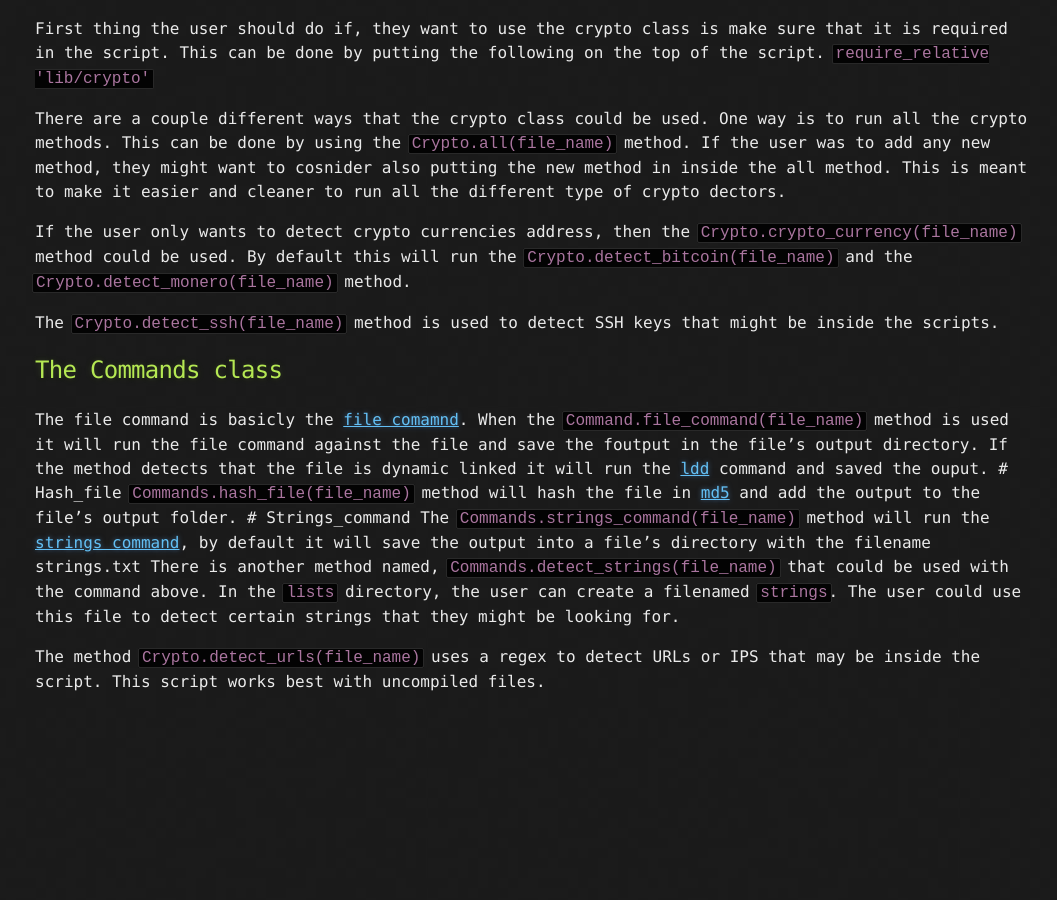
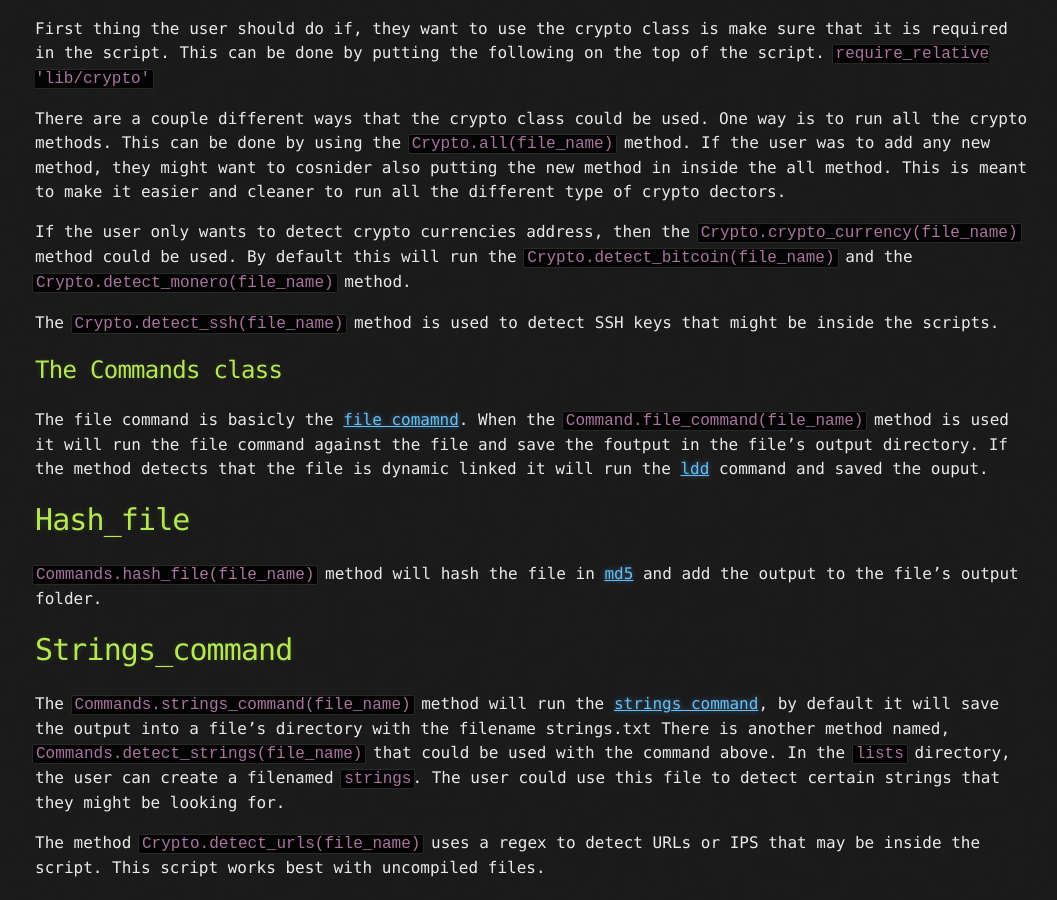
Before and after one commit to Michael-Meade/MinerFind, a Jekyll site: the page built from Projects/The-Looker.md, in a window 1280 px wide and 900 px high, scrolled down 657 px. Shown: the whole window, without its empty margins (105-1162 px from the left). Built offline with Jekyll 4.4.1, drawn with Linux system fonts in a browser that asks for light colours; our own code applies the rules of GitHub Pages for plain Markdown files; the repository's description, which GitHub fills in, is left out; before the commit the page ends 1371 px from its top, so only the background shows below that.

````diff
--- a/Projects/The-Looker.md
+++ b/Projects/The-Looker.md
@@ -32,9 +32,9 @@ It currently has the following funcitonaly:
    The file command is basicly the [file comamnd](http://man7.org/linux/man-pages/man1/file.1.html). When the ```Command.file_command(file_name)``` method is used
    it will run the file command against the file and save the foutput in the file's output directory.  If the method detects that the file is dynamic linked it will run
    the [ldd](http://man7.org/linux/man-pages/man1/ldd.1.html) command and saved the ouput.
-   # Hash_file
+   <h1>Hash_file</h1>
    ```Commands.hash_file(file_name)``` method will hash the file in [md5](https://tools.ietf.org/html/rfc1321) and add the output to the file's output folder.
-   # Strings_command
+  <h1>Strings_command</h1>
   The ```Commands.strings_command(file_name)```  method will run the [strings command](https://linux.die.net/man/1/strings), by default it will save the output into a file's directory with the filename strings.txt
   There is another method named, ```Commands.detect_strings(file_name)``` that could be used with the command above. In the ```lists``` directory, the user can create a filenamed ```strings```. The user
   could use this file to detect certain strings that they might be looking for.
````
